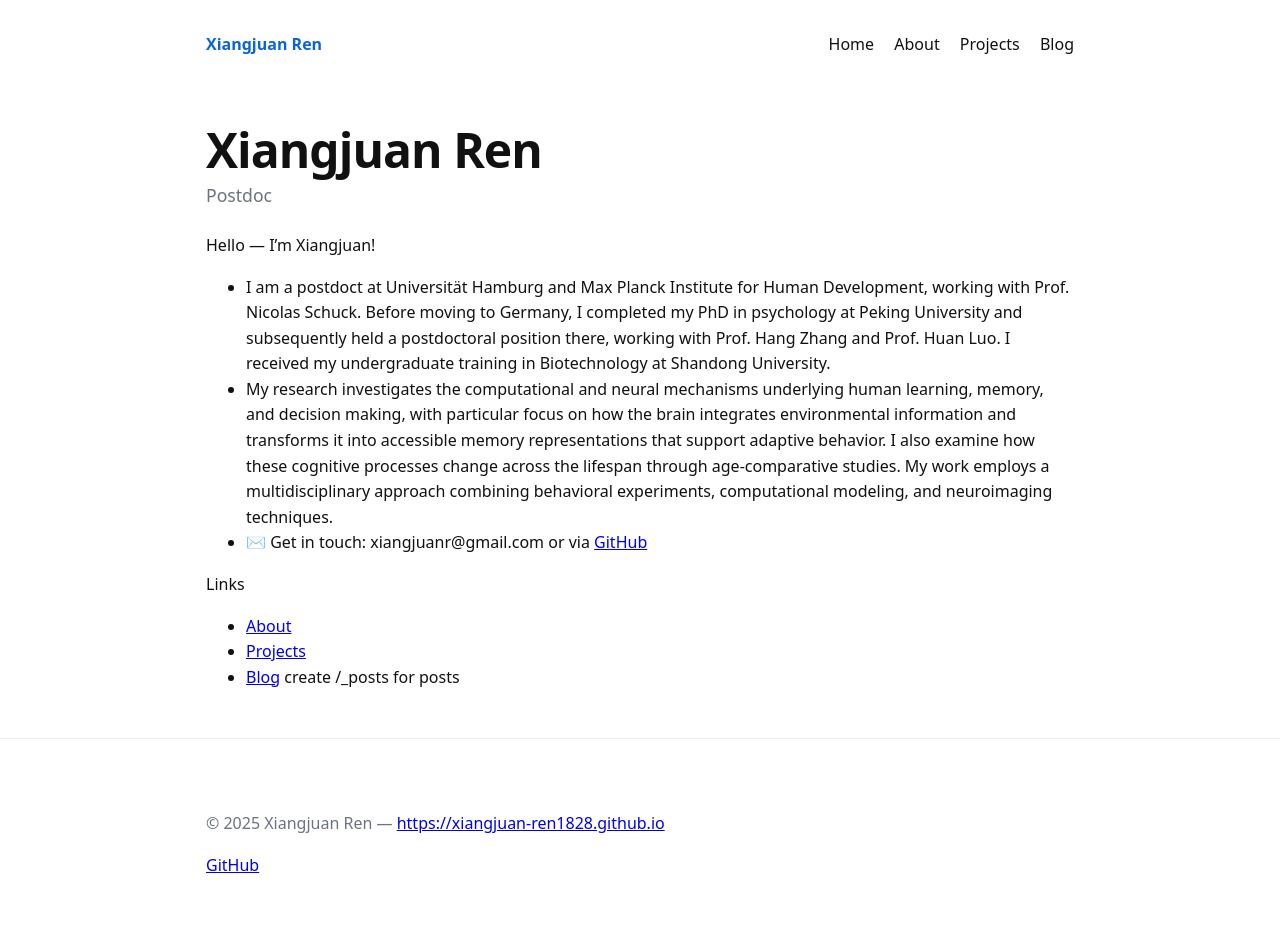
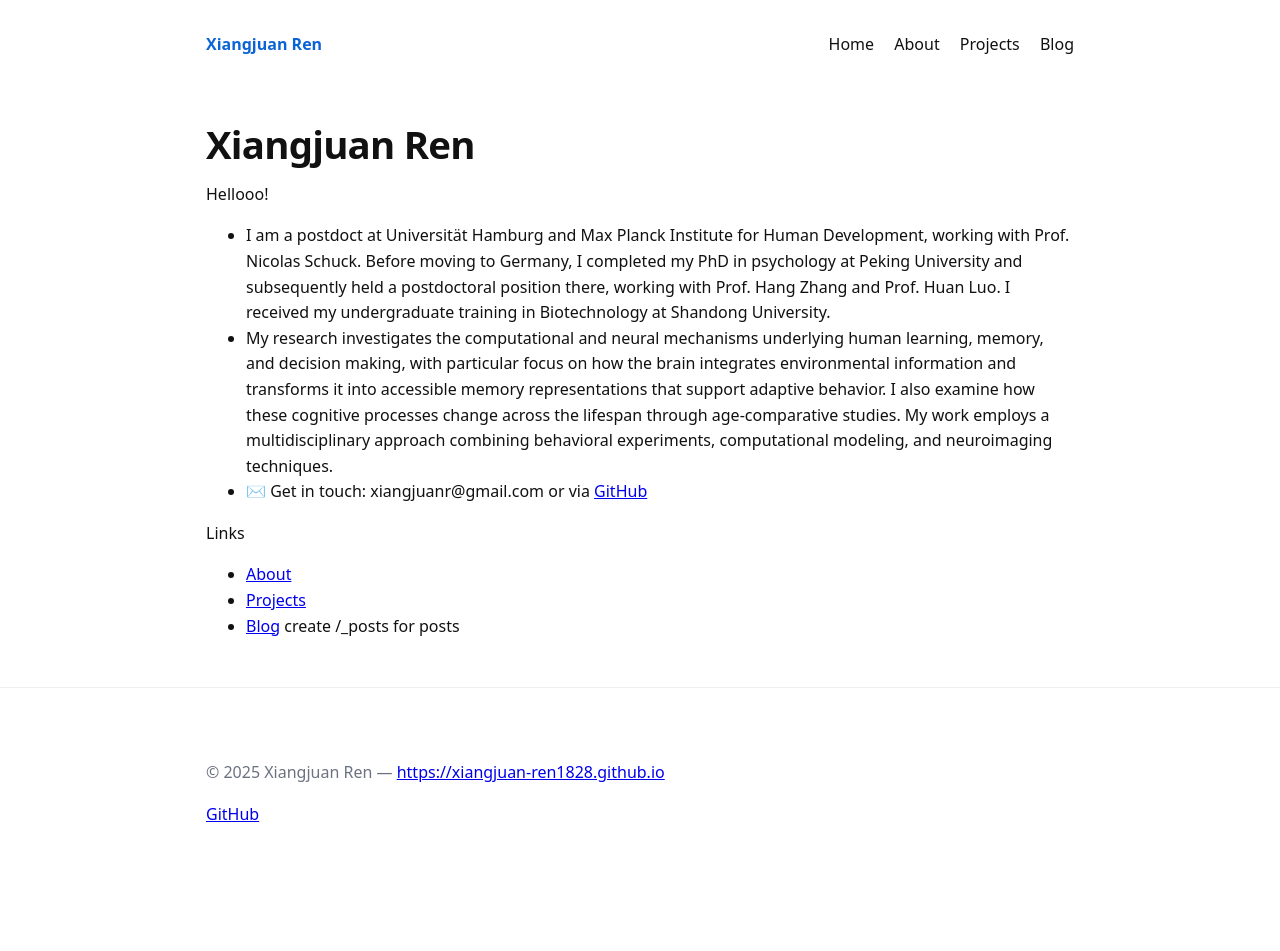
Before and after one commit to xiangjuan-ren1828/xiangjuan-ren.github.io, a Jekyll site: the page built from index.md, in a window 1280 px wide. Built offline with Jekyll 4.4.1, drawn with Linux system fonts in a browser that asks for light colours; after the commit the page ends 900 px from its top, so only the background shows below that.

Commit message:
refined documents

```diff
--- a/_config.yml
+++ b/_config.yml
@@ -1,6 +1,6 @@
 theme: jekyll-theme-minimal
 title: "Xiangjuan Ren"
-tagline: Postdoc
+# tagline: Postdoc
 description: "Learning and Memory, Decision-making"
 # URL for a user site should be https://<username>.github.io
 url: "https://xiangjuan-ren1828.github.io"
--- a/assets/css/style.css
+++ b/assets/css/style.css
@@ -23,7 +23,7 @@ body{
 
 /* NEW: Bigger name/title in main content */
 .site-title{
-  font-size: 3rem;
+  font-size: 2.4rem;
   font-weight: 700;
   letter-spacing: -0.02em;
   margin: 0 0 0.25rem 0;
--- a/index.md
+++ b/index.md
@@ -4,7 +4,7 @@ title: "Hi — I'm Xiangjuan Ren"
 permalink: /
 ---
 
-Hello — I'm Xiangjuan!
+Hellooo!
 
 - I am a postdoct at Universität Hamburg and Max Planck Institute for Human Development, working with Prof. Nicolas Schuck. Before moving to Germany, I completed my PhD in psychology at Peking University and subsequently held a postdoctoral position there, working with Prof. Hang Zhang and Prof. Huan Luo. I received my undergraduate training in Biotechnology at Shandong University.
 - My research investigates the computational and neural mechanisms underlying human learning, memory, and decision making, with particular focus on how the brain integrates environmental information and transforms it into accessible memory representations that support adaptive behavior. I also examine how these cognitive processes change across the lifespan through age-comparative studies. My work employs a multidisciplinary approach combining behavioral experiments, computational modeling, and neuroimaging techniques.
```
